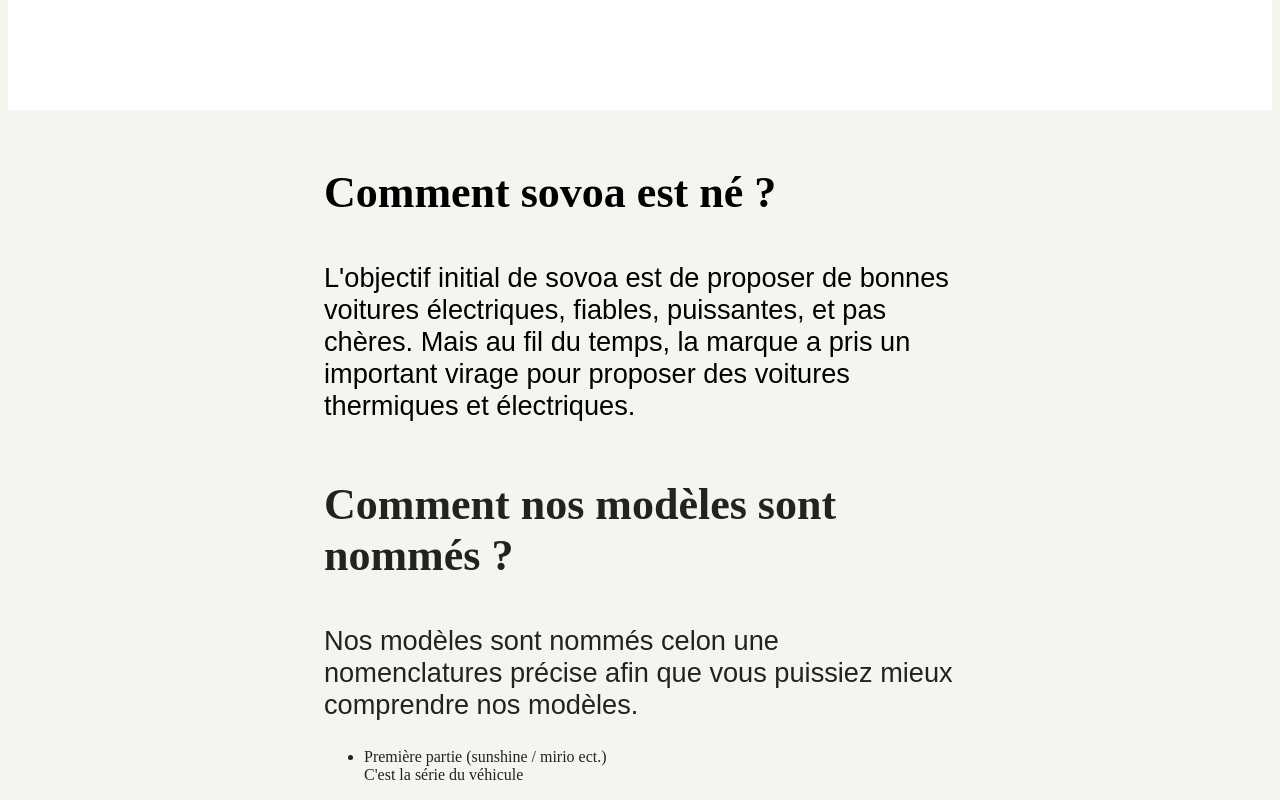
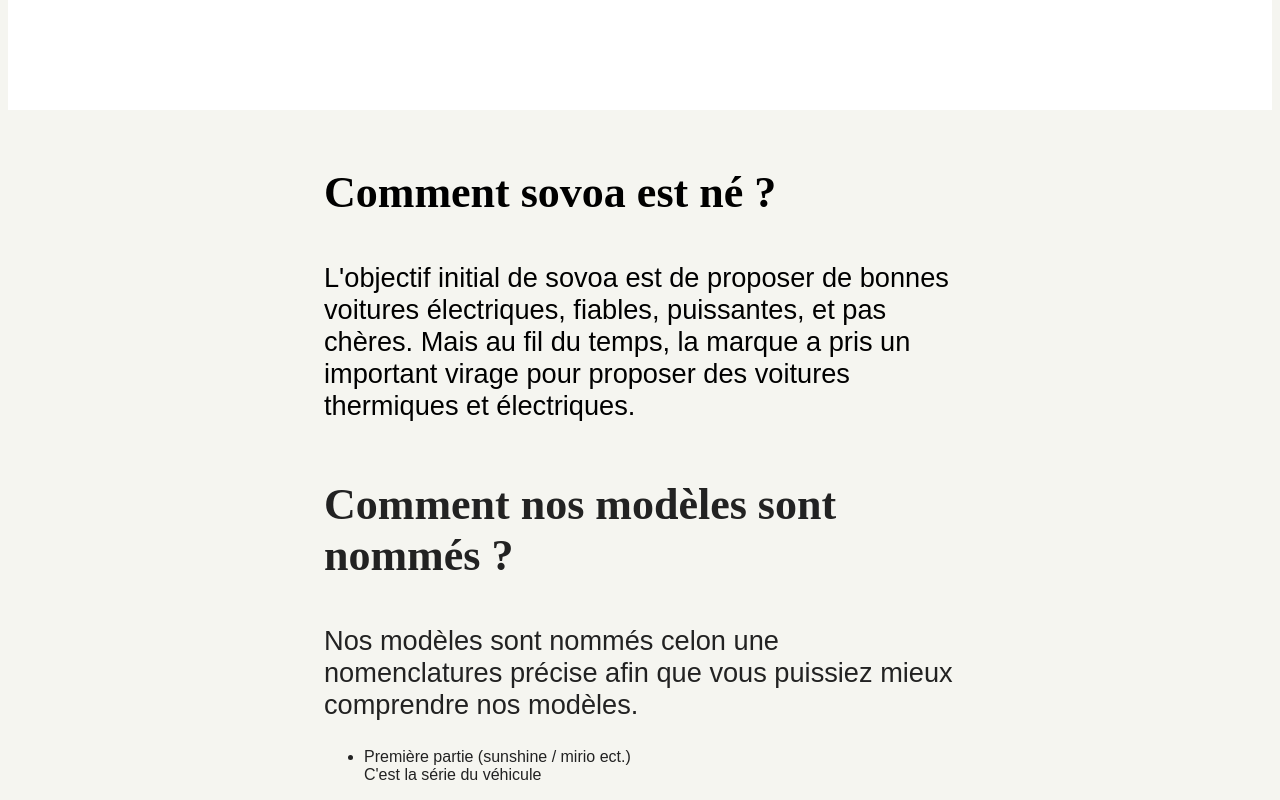
Before and after one commit to Sovoa/sovoa-website, a plain HTML site: page index.html in a window 1280 px wide. Shown: the part 719-1519 px from the top of the page. Drawn offline with Linux system fonts and the light colour scheme; a web font is replaced by a local one.

Commit message:
index.html 19/1/26 18-54
La mise a jour html par rapport au css

```diff
--- a/index.html
+++ b/index.html
@@ -26,8 +26,8 @@
 			<h3 class="title-second-content">Comment nos modèles sont nommés ?</h3>
 			<p class="content-second-content">
 				Nos modèles sont nommés celon une nomenclatures précise afin que vous puissiez mieux comprendre nos modèles.
-				<ul>
-					<li>Première partie (sunshine / mirio ect.) <br> C'est la série du véhicule</li>
+				<ul class="content-second-content">
+					<li class="content-second-content">Première partie (sunshine / mirio ect.) <br> C'est la série du véhicule</li>
 				</ul>
 			</p>
 		</div>
```
